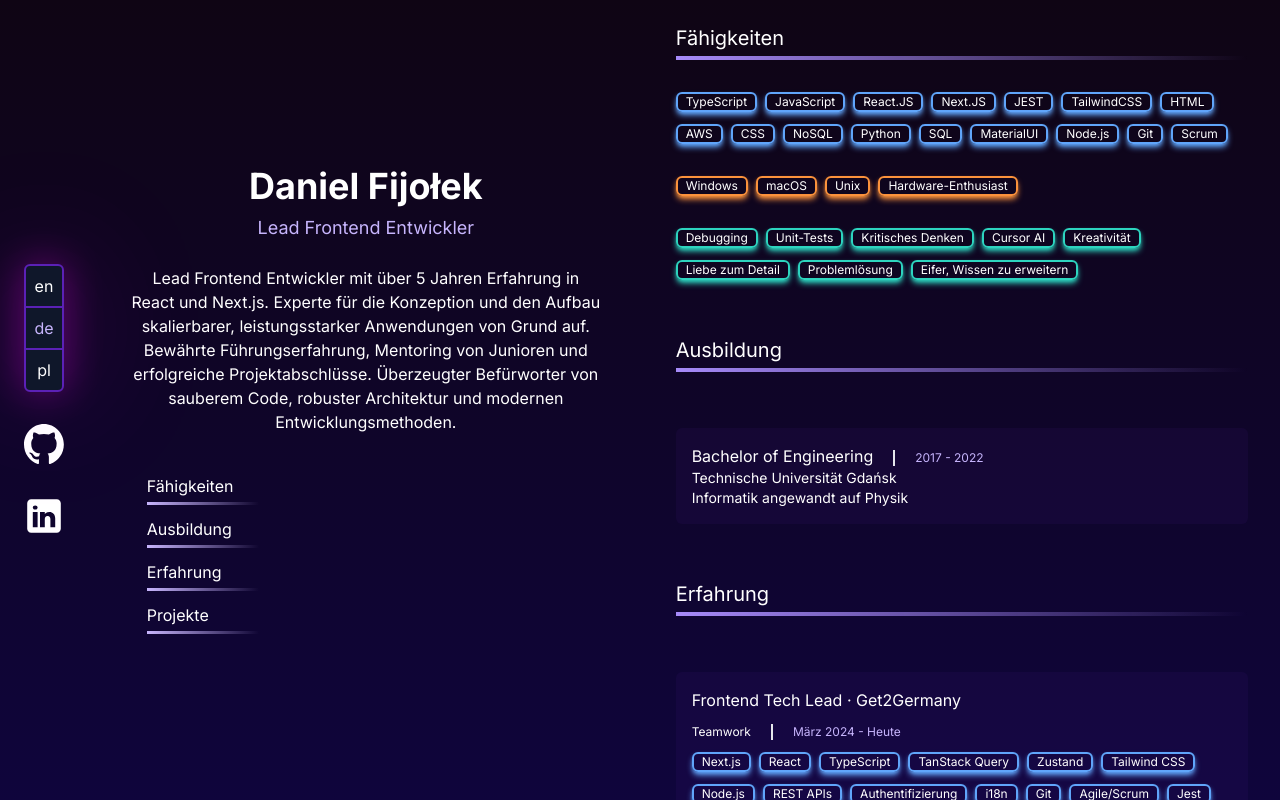
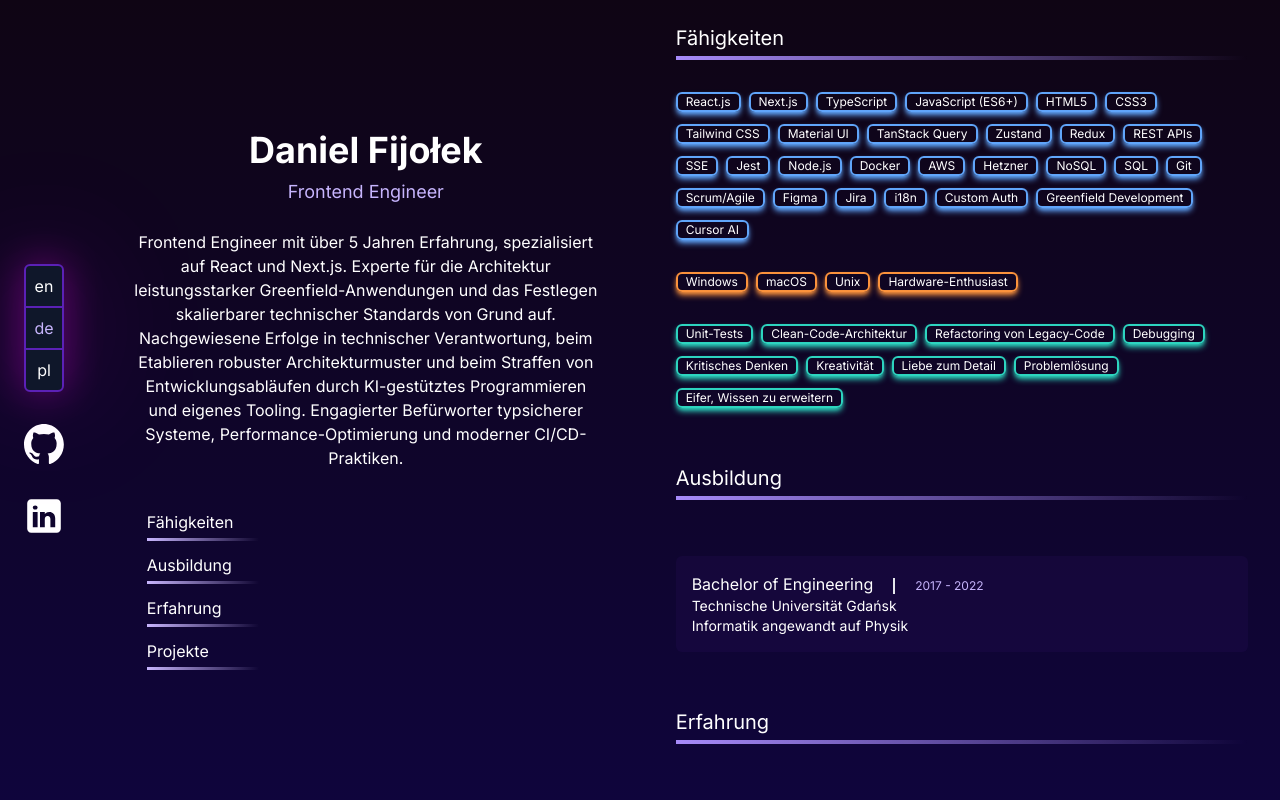
Before and after one commit to DanielFijolek/portfolio, a Next.js app: page /de in a window 1280 px wide. Built offline with nearby package versions, Linux system fonts and the light colour scheme.

Commit message:
feat: adjust to new info

```diff
--- a/src/app/components/Tabs/ExperienceTab.tsx
+++ b/src/app/components/Tabs/ExperienceTab.tsx
@@ -23,6 +23,15 @@
               {element.start} - {element.end}
             </p>
           </div>
+          {"desc" in element && element.desc ? (
+            <div className="flex flex-col gap-2">
+              {element.desc.map((text, descIdx) => (
+                <p key={descIdx} className="text-sm leading-relaxed">
+                  {text}
+                </p>
+              ))}
+            </div>
+          ) : null}
           <SkilltagContainer skills={element.tech} skillType="tech" />
         </div>
       ))}
--- a/src/app/utils/dictionaries/de.json
+++ b/src/app/utils/dictionaries/de.json
@@ -5,24 +5,36 @@
     "experience": "Erfahrung",
     "projects": "Projekte"
   },
-  "title": "Lead Frontend Entwickler",
+  "title": "Frontend Engineer",
   "tech-skills": [
+    "React.js",
+    "Next.js",
     "TypeScript",
-    "JavaScript",
-    "React.JS",
-    "Next.JS",
-    "JEST",
-    "TailwindCSS",
-    "HTML",
+    "JavaScript (ES6+)",
+    "HTML5",
+    "CSS3",
+    "Tailwind CSS",
+    "Material UI",
+    "TanStack Query",
+    "Zustand",
+    "Redux",
+    "REST APIs",
+    "SSE",
+    "Jest",
+    "Node.js",
+    "Docker",
     "AWS",
-    "CSS",
+    "Hetzner",
     "NoSQL",
-    "Python",
     "SQL",
-    "MaterialUI",
-    "Node.js",
     "Git",
-    "Scrum"
+    "Scrum/Agile",
+    "Figma",
+    "Jira",
+    "i18n",
+    "Custom Auth",
+    "Greenfield Development",
+    "Cursor AI"
   ],
   "computer-skills": [
     "Windows",
@@ -31,16 +43,17 @@
     "Hardware-Enthusiast"
   ],
   "soft-skills": [
+    "Unit-Tests",
+    "Clean-Code-Architektur",
+    "Refactoring von Legacy-Code",
     "Debugging",
-    "Unit-Tests",
     "Kritisches Denken",
-    "Cursor AI",
     "Kreativität",
     "Liebe zum Detail",
     "Problemlösung",
     "Eifer, Wissen zu erweitern"
   ],
-  "about": "Lead Frontend Entwickler mit über 5 Jahren Erfahrung in React und Next.js. Experte für die Konzeption und den Aufbau skalierbarer, leistungsstarker Anwendungen von Grund auf. Bewährte Führungserfahrung, Mentoring von Junioren und erfolgreiche Projektabschlüsse. Überzeugter Befürworter von sauberem Code, robuster Architektur und modernen Entwicklungsmethoden.",
+  "about": "Frontend Engineer mit über 5 Jahren Erfahrung, spezialisiert auf React und Next.js. Experte für die Architektur leistungsstarker Greenfield-Anwendungen und das Festlegen skalierbarer technischer Standards von Grund auf. Nachgewiesene Erfolge in technischer Verantwortung, beim Etablieren robuster Architekturmuster und beim Straffen von Entwicklungsabläufen durch KI-gestütztes Programmieren und eigenes Tooling. Engagierter Befürworter typsicherer Systeme, Performance-Optimierung und moderner CI/CD-Praktiken.",
   "education": [
     {
       "school": "Technische Universität Gdańsk",
@@ -52,11 +65,20 @@
   ],
   "experience": [
     {
-      "company": "Teamwork",
-      "position": "Frontend Tech Lead · Get2Germany",
+      "company": "Get2Germany",
+      "position": "Gründender Frontend Engineer",
       "start": "März 2024",
       "end": "Heute",
-      "tech": ["Next.js", "React", "TypeScript", "TanStack Query", "Zustand", "Tailwind CSS", "Node.js", "REST APIs", "Authentifizierung", "i18n", "Git", "Agile/Scrum", "Jest", "Cursor AI"]
+      "tech": ["Next.js", "React", "TypeScript", "Tailwind CSS", "Zustand", "TanStack Query", "REST APIs", "Python", "Django", "Docker", "AWS", "Hetzner", "Traefik", "Prometheus", "Grafana", "Loki", "Cursor AI", "Claude"],
+      "desc": [
+        "0-to-1 Product Engineering: Technische Umsetzung des Greenfield-SaaS-MVP von Tag eins verantwortet. Eine skalierbare Next.js-Grundlage (Tailwind CSS, Zustand, TanStack Query) aufgebaut, die schnellen Markteintritt und langfristige Wartbarkeit verbindet.",
+        "Strategische Produktgestaltung: Direkt mit den Gründern die Produkt-Roadmap geschärft, abstrakte Geschäftsziele in umsetzbare Engineering-Aufgaben übersetzt und technische Lösungen vorgeschlagen, die Early Adopter gewinnen und die UX verbessern.",
+        "Optimierung der Business-Logik: Engpässe in der zentralen User Journey erkannt und automatisierte Validierung eingeführt, um das Onboarding zu straffen und Conversion sowie Effizienz der Plattform zu steigern.",
+        "Technische Verantwortung über den gesamten Stack: Strikte API-Verträge definiert, am Python-(Django-)Backend mitgewirkt und die Datenintegrität im System sichergestellt, um den Produktlaunch zu beschleunigen.",
+        "Infrastruktur und DevOps: Einen strategischen, kostensparenden Wechsel von AWS (EC2, RDS) auf einen Hetzner-VPS mit Docker Compose umgesetzt. Traefik als Reverse Proxy sowie Observability (Prometheus, Grafana, Loki) eingerichtet, um die Fixkosten niedrig und die Verfügbarkeit hoch zu halten.",
+        "KI-beschleunigte Umsetzung: Mit KI-gestützten Tools (Cursor AI und Claude) den Output deutlich gesteigert und die Entwicklungszeit verkürzt. So die geringe Teamgröße ausgeglichen und gleichzeitig strenge PR- und Architekturstandards durchgesetzt.",
+        "Direkter Geschäftseinfluss: Das zentrale kollaborative Dashboard der Plattform gebaut, um Marktfähigkeit und Monetarisierungspotenzial zu zeigen, das Produktkonzept zu belegen und die entscheidende Investorenfinanzierung zu sichern."
+      ]
     },
     {
       "company": "Grid Dynamics",
--- a/src/app/utils/dictionaries/en.json
+++ b/src/app/utils/dictionaries/en.json
@@ -5,37 +5,50 @@
     "experience": "Experience",
     "projects": "Projects"
   },
-  "title": "Lead Frontend Developer",
+  "title": "Frontend Engineer",
   "tech-skills": [
+    "React.js",
+    "Next.js",
     "TypeScript",
-    "JavaScript",
-    "React.JS",
-    "Next.JS",
-    "JEST",
-    "TailwindCSS",
-    "HTML",
+    "JavaScript (ES6+)",
+    "HTML5",
+    "CSS3",
+    "Tailwind CSS",
+    "Material UI",
+    "TanStack Query",
+    "Zustand",
+    "Redux",
+    "REST APIs",
+    "SSE",
+    "Jest",
+    "Node.js",
+    "Docker",
     "AWS",
-    "CSS",
+    "Hetzner",
     "NoSQL",
-    "Python",
     "SQL",
-    "MaterialUI",
-    "Node.js",
     "Git",
-    "Scrum"
+    "Scrum/Agile",
+    "Figma",
+    "Jira",
+    "i18n",
+    "Custom Auth",
+    "Greenfield Development",
+    "Cursor AI"
   ],
   "computer-skills": ["Windows", "macOS", "Unix", "Hardware enthusiast"],
   "soft-skills": [
+    "Unit Testing",
+    "Clean Code Architecture",
+    "Refactoring Legacy Code",
     "Debugging",
-    "Unit tests",
     "Critical thinking",
-    "Cursor AI",
     "Creativity",
     "Attention to detail",
     "Problem Solving",
     "Eager to Expand Knowledge"
   ],
-  "about": "Lead Frontend Developer with 5+ years of experience specializing in React and Next.js. Expert in architecting and building scalable, high-performance applications from the ground up. Proven track record in technical leadership, mentoring junior developers, and driving projects to successful launch. Strong advocate for clean code, robust architecture, and modern development practices.",
+  "about": "Frontend Engineer with 5+ years of experience specializing in React and Next.js. Expert in architecting high-performance greenfield applications and defining scalable technical standards from the ground up. Proven track record in technical ownership, establishing robust architectural patterns, and streamlining development workflows through AI-assisted coding and custom tooling. Strong advocate for type-safe systems, performance optimization, and modern CI/CD practices.",
   "education": [
     {
       "school": "Gdańsk University of Technology",
@@ -48,24 +61,37 @@
   "experience": [
     {
       "company": "Get2Germany",
-      "position": "Frontend Tech Lead",
+      "position": "Founding Frontend Engineer",
       "start": "March 2024",
       "end": "Present",
       "tech": [
         "Next.js",
         "React",
         "TypeScript",
+        "Tailwind CSS",
+        "Zustand",
         "TanStack Query",
-        "Zustand",
-        "Tailwind CSS",
-        "Node.js",
         "REST APIs",
-        "Authentication",
-        "i18n",
-        "Git",
-        "Agile/Scrum",
-        "Jest",
-        "Cursor AI"
+        "Python",
+        "Django",
+        "Docker",
+        "AWS",
+        "Hetzner",
+        "Traefik",
+        "Prometheus",
+        "Grafana",
+        "Loki",
+        "Cursor AI",
+        "Claude"
+      ],
+      "desc": [
+        "0-to-1 Product Engineering: Directed the technical execution of the company's greenfield SaaS MVP from day one. Architected a scalable Next.js foundation (Tailwind CSS, Zustand, TanStack Query) that prioritized rapid speed-to-market without sacrificing long-term maintainability.",
+        "Strategic Product Shaping: Partnered directly with founders to shape the product roadmap, translating abstract business goals into actionable engineering tasks and proposing technical solutions designed to attract early adopters and enhance overall UX.",
+        "Business Logic Optimization: Proactively identified bottlenecks in the core user journey and implemented automated validation processes, streamlining the onboarding experience to maximize potential customer conversion and platform efficiency.",
+        "Cross-Domain Technical Ownership: Operated across the entire stack to accelerate product launch. Defined strict API contracts, contributed to the Python (Django) backend, and ensured robust data integrity across the system.",
+        "Bootstrapped Infrastructure & DevOps: Managed a strategic, cost-saving infrastructure pivot from AWS (EC2, RDS) to Hetzner VPS using Docker Compose. Configured Traefik reverse proxies and observability stacks (Prometheus, Grafana, Loki) to keep runway overhead low while maintaining high availability.",
+        "AI-Accelerated Execution: Leveraged AI-assisted tooling (Cursor AI and Claude) to drastically multiply output and reduce development time, compensating for a lean engineering team while enforcing strict PR and architectural standards.",
+        "Direct Business Impact: Engineered the platform's core collaborative dashboard to demonstrate strong market viability and potential for future monetization, effectively proving the product concept and securing the company's critical investor funding."
       ]
     },
     {
--- a/src/app/utils/dictionaries/pl.json
+++ b/src/app/utils/dictionaries/pl.json
@@ -5,24 +5,36 @@
     "experience": "Doświadczenie",
     "projects": "Projekty"
   },
-  "title": "Lead Frontend Developer",
+  "title": "Frontend Engineer",
   "tech-skills": [
+    "React.js",
+    "Next.js",
     "TypeScript",
-    "JavaScript",
-    "React.JS",
-    "Next.JS",
-    "JEST",
-    "TailwindCSS",
-    "HTML",
+    "JavaScript (ES6+)",
+    "HTML5",
+    "CSS3",
+    "Tailwind CSS",
+    "Material UI",
+    "TanStack Query",
+    "Zustand",
+    "Redux",
+    "REST APIs",
+    "SSE",
+    "Jest",
+    "Node.js",
+    "Docker",
     "AWS",
-    "CSS",
+    "Hetzner",
     "NoSQL",
-    "Python",
     "SQL",
-    "MaterialUI",
-    "Node.js",
     "Git",
-    "Scrum"
+    "Scrum/Agile",
+    "Figma",
+    "Jira",
+    "i18n",
+    "Custom Auth",
+    "Greenfield Development",
+    "Cursor AI"
   ],
   "computer-skills": [
     "Windows",
@@ -31,16 +43,17 @@
     "Pasjonat sprzętu komputerowego"
   ],
   "soft-skills": [
+    "Testy jednostkowe",
+    "Architektura Clean Code",
+    "Refaktoryzacja kodu legacy",
     "Debugowanie",
-    "Testy jednostkowe",
     "Krytyczne myślenie",
-    "Cursor AI",
     "Kreatywność",
     "Dbałość o szczegóły",
     "Rozwiązywanie problemów",
     "Chęć poszerzania wiedzy"
   ],
-  "about": "Lead Frontend Developer z ponad 5-letnim doświadczeniem w React i Next.js. Ekspert w projektowaniu i budowaniu skalowalnych, wydajnych aplikacji od podstaw. Sprawdzona praktyka w przywództwie technicznym, mentoringu młodszych programistów i doprowadzaniu projektów do udanego wdrożenia. Zwolennik czystego kodu, solidnej architektury i nowoczesnych praktyk programistycznych.",
+  "about": "Frontend Engineer z ponad 5-letnim doświadczeniem, specjalizujący się w React i Next.js. Ekspert w architekturze wydajnych aplikacji greenfield i w definiowaniu skalowalnych standardów technicznych od podstaw. Potwierdzone doświadczenie w odpowiedzialności technicznej, ustanawianiu solidnych wzorców architektonicznych oraz usprawnianiu procesów wytwarzania oprogramowania dzięki programowaniu wspieranemu przez AI i własnym narzędziom. Zwolennik systemów type-safe, optymalizacji wydajności i nowoczesnych praktyk CI/CD.",
   "education": [
     {
       "school": "Politechnika Gdańska",
@@ -52,11 +65,20 @@
   ],
   "experience": [
     {
-      "company": "Teamwork",
-      "position": "Frontend Tech Lead · Get2Germany",
+      "company": "Get2Germany",
+      "position": "Founding Frontend Engineer",
       "start": "Marzec 2024",
       "end": "Obecnie",
-      "tech": ["Next.js", "React", "TypeScript", "TanStack Query", "Zustand", "Tailwind CSS", "Node.js", "REST APIs", "Uwierzytelnianie", "i18n", "Git", "Agile/Scrum", "Jest", "Cursor AI"]
+      "tech": ["Next.js", "React", "TypeScript", "Tailwind CSS", "Zustand", "TanStack Query", "REST APIs", "Python", "Django", "Docker", "AWS", "Hetzner", "Traefik", "Prometheus", "Grafana", "Loki", "Cursor AI", "Claude"],
+      "desc": [
+        "Inżynieria produktu 0-to-1: Kierowałem techniczną realizacją greenfieldowego MVP SaaS od pierwszego dnia. Zaprojektowałem skalowalny fundament w Next.js (Tailwind CSS, Zustand, TanStack Query), nastawiony na szybkie wejście na rynek bez utraty długoterminowej utrzymywalności.",
+        "Kształtowanie produktu: Współpracowałem bezpośrednio z założycielami nad roadmapą, przekładając abstrakcyjne cele biznesowe na konkretne zadania inżynierskie i proponując rozwiązania techniczne, które przyciągają wczesnych użytkowników i poprawiają UX.",
+        "Optymalizacja logiki biznesowej: Wykryłem wąskie gardła w kluczowej ścieżce użytkownika i wdrożyłem automatyczną walidację, usprawniając onboarding, konwersję potencjalnych klientów i efektywność platformy.",
+        "Odpowiedzialność techniczna w całym stacku: Działałem w całym stacku, żeby przyspieszyć start produktu. Zdefiniowałem ścisłe kontrakty API, współtworzyłem backend w Pythonie (Django) i dbałem o integralność danych w systemie.",
+        "Infrastruktura i DevOps: Przeprowadziłem oszczędnościową migrację z AWS (EC2, RDS) na VPS Hetzner z Docker Compose. Skonfigurowałem reverse proxy Traefik oraz stack obserwowalności (Prometheus, Grafana, Loki), żeby utrzymać niskie koszty i wysoką dostępność.",
+        "Realizacja wspierana przez AI: Wykorzystałem narzędzia AI (Cursor AI i Claude), żeby zwielokrotnić output i skrócić czas developmentu. W ten sposób kompensowałem mały zespół, utrzymując ścisłe standardy PR i architektury.",
+        "Bezpośredni wpływ na biznes: Zbudowałem główny dashboard współpracy, który pokazał potencjał rynkowy i możliwość przyszłej monetyzacji, udowodnił koncepcję produktu i pomógł pozyskać kluczowe finansowanie od inwestorów."
+      ]
     },
     {
       "company": "Grid Dynamics",
```
